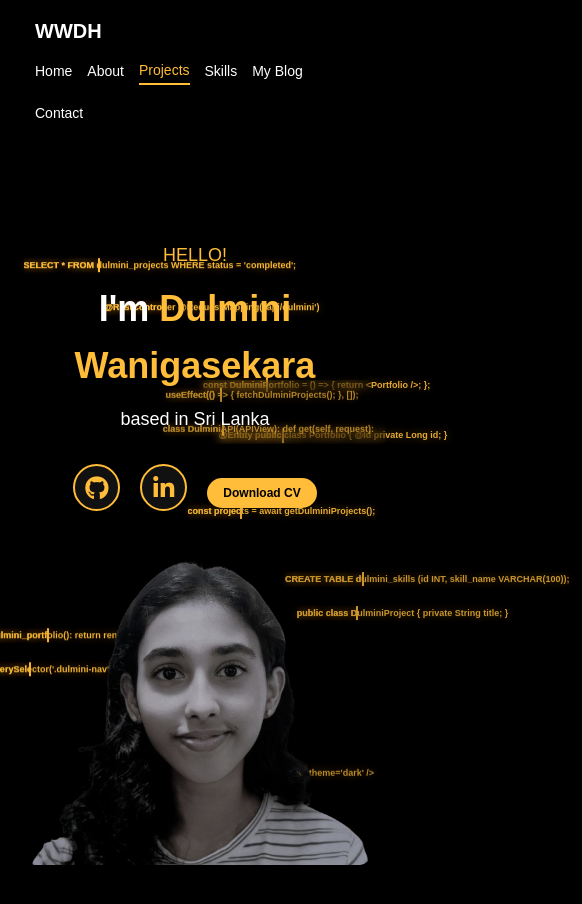
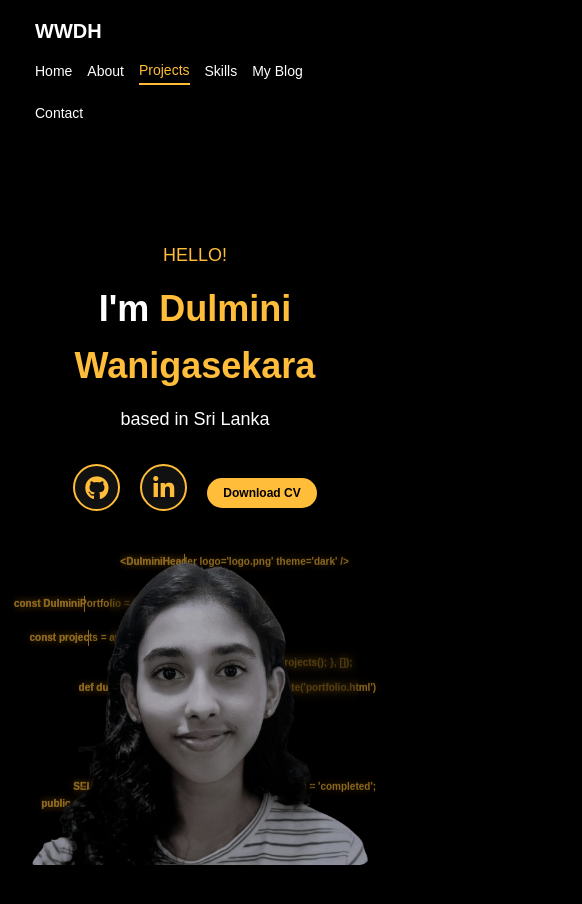
Before and after one commit to dulmini11/DulminiPortfolio, a React (Vite) app: page / in a window 390 px wide. Shown: the top 904 px of the page, 582 px wide, since content can reach past the window. Built offline with nearby package versions, Linux system fonts and the light colour scheme.

Commit message:
Add responsive media queries for floating code animation

```diff
--- a/src/App.css
+++ b/src/App.css
@@ -223,7 +223,162 @@
   animation: typewriter 3s steps(40, end) infinite;
   color: #ffbd39;
   border-right: 2px solid #ffbd39;
-  }
+}
+
+
+/* Mobile Phones - 480px and below */
+@media (max-width: 480px) {
+  .code-snippet {
+    position: absolute;
+    color: #ffbd39;
+    font-size: 6px;
+    font-weight: bold;
+    padding: 4px 6px;
+    border-radius: 2px;
+    animation: codeFloat 6s ease-in-out infinite;
+    white-space: nowrap;
+    overflow: hidden;
+  }
+
+  .code-snippet::before {
+    content: attr(data-text);
+    position: absolute;
+    left: 6px;
+    top: 4px;
+    width: 0;
+    white-space: nowrap;
+    overflow: hidden;
+    animation: typewriter 3s steps(30, end) infinite;
+    color: #ffbd39;
+    border-right: 1px solid #ffbd39;
+  }
+
+  /* Reduce number of visible snippets for mobile */
+  .code-8, .code-9, .code-10, .code-11, .code-12, .code-13 {
+    display: none;
+  }
+
+  .code-1 { top: 80%; left: 5%; }
+  .code-2 { top: 90%; right: 5%; }
+  .code-3 { bottom: 3%; left: 10%; }
+  .code-4 { top: 99%; right: 10%; }
+  .code-5 { bottom: 5%; right: 5%; }
+  .code-6 { top: 89%; left: 5%; }
+  .code-7 { bottom: 5%; right: 10%; }
+}
+
+/* Small Tablets - 768px and below */
+@media (max-width: 768px) {
+  .code-snippet {
+    position: absolute;
+    color: #ffbd39;
+    font-size: 8px;
+    font-weight: bold;
+    padding: 6px 8px;
+    border-radius: 3px;
+    animation: codeFloat 6s ease-in-out infinite;
+    white-space: nowrap;
+    overflow: hidden;
+  }
+
+  .code-snippet::before {
+    content: attr(data-text);
+    position: absolute;
+    left: 8px;
+    top: 6px;
+    width: 0;
+    white-space: nowrap;
+    overflow: hidden;
+    animation: typewriter 3s steps(35, end) infinite;
+    color: #ffbd39;
+    border-right: 1px solid #ffbd39;
+  }
+
+  /* Hide some snippets for tablets */
+  .code-11, .code-12, .code-13 {
+    display: none;
+  }
+
+  .code-1 { top: 25%; left: 8%; }
+  .code-2 { top: 45%; right: 8%; }
+  .code-3 { bottom: 35%; left: 5%; }
+  .code-4 { top: 65%; right: 6%; }
+  .code-5 { bottom: 1%; right: 10%; }
+  .code-6 { top: 80%; left: 10%; }
+  .code-7 { bottom: 10%; right: 5%; }
+  .code-8 { top: 55%; left: 4%; }
+  .code-9 { top: 35%; right: 5%; }
+  .code-10 { bottom: 45%; left: 3%; }
+}
+
+/* Medium Screens - 1024px and below */
+@media (max-width: 1024px) {
+  .code-snippet {
+    position: absolute;
+    color: #ffbd39;
+    font-size: 10px;
+    font-weight: bold;
+    padding: 6px 10px;
+    border-radius: 4px;
+    animation: codeFloat 6s ease-in-out infinite;
+    white-space: nowrap;
+    overflow: hidden;
+  }
+
+  .code-snippet::before {
+    content: attr(data-text);
+    position: absolute;
+    left: 10px;
+    top: 6px;
+    width: 0;
+    white-space: nowrap;
+    overflow: hidden;
+    animation: typewriter 3s steps(35, end) infinite;
+    color: #ffbd39;
+  }
+
+  .code-1 { top: 70%; left: 1%; }
+  .code-2 { top: 77%; right: 7%; }
+  .code-3 { bottom: 3%; left: 8%; }
+  .code-4 { top: 80%; right: 1%; }
+  .code-5 { bottom: 5%; right: 1%; }
+  .code-6 { top: 74%; left: 5%; }
+  .code-7 { top: 65%; right: 8%; }
+  .code-8 { top: 59%; left: 5%; }
+  .code-9 { top: 90%; right: 3%; }
+  .code-10 { bottom: 5%; left: 5%; }
+  .code-11 { top: 99%; right: 2%; }
+  .code-12 { bottom: 8%; right: 4%; }
+  .code-13 { top: 88%; right: 5%; }
+}
+
+/* Animation adjustments for small screens */
+@media (max-width: 768px) {
+  @keyframes codeFloat {
+    0%, 100% {
+      transform: translateY(0px);
+      opacity: 0.6;
+    }
+    50% {
+      transform: translateY(-10px);
+      opacity: 1;
+    }
+  }
+}
+
+@media (max-width: 480px) {
+  @keyframes codeFloat {
+    0%, 100% {
+      transform: translateY(0px);
+      opacity: 0.5;
+    }
+    50% {
+      transform: translateY(-8px);
+      opacity: 0.9;
+    }
+  }
+}
+/*----------------------------------------*/
 
   .home-section.visible {
   opacity: 1;
```
